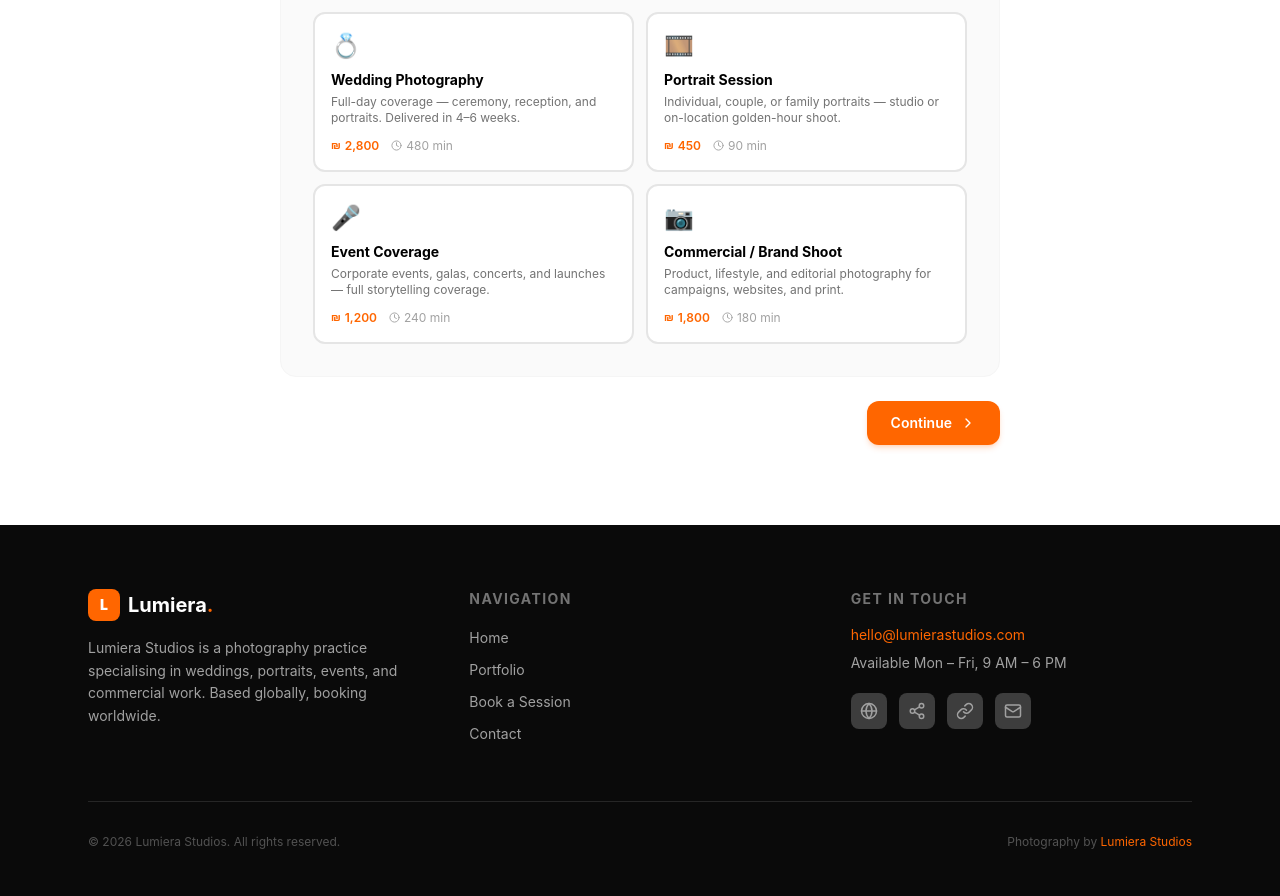
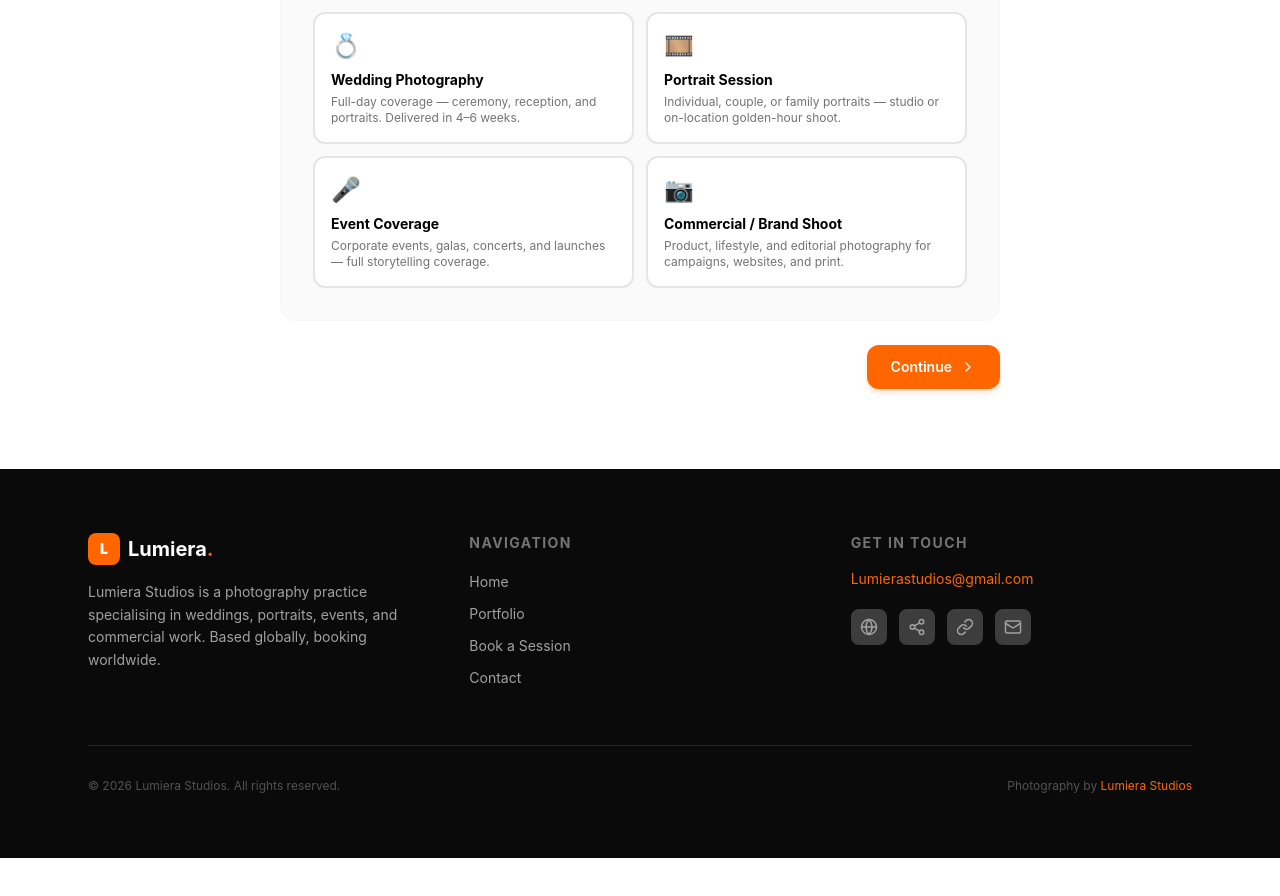
Before and after one commit to Gilbert1999-kojo/lumiera-photography, a React (Vite) app: page / in a window 1280 px wide. Shown: the part 3300-4196 px from the top of the page. After the commit the page ends 4158 px from the top, so only its background shows below. Built offline with nearby package versions, Linux system fonts and the light colour scheme.

Commit message:
Update email, remove prices & times, calendar integration confirmed

```diff
--- a/src/components/Booking.jsx
+++ b/src/components/Booking.jsx
@@ -180,14 +180,7 @@ function StepService({ booking, setBooking }) {
             <div className="text-2xl mb-2">{svc.icon}</div>
             <div className="font-bold text-black dark:text-white text-sm">{svc.name}</div>
             <div className="text-xs text-neutral-500 dark:text-neutral-400 mt-1">{svc.description}</div>
-            <div className="flex items-center gap-3 mt-3">
-              <span className="flex items-center gap-1 text-xs text-brand-orange font-semibold">
-                <span className="text-[11px]">₪</span>{svc.price.replace('₪', '')}
-              </span>
-              <span className="flex items-center gap-1 text-xs text-neutral-400">
-                <Clock size={11} />{svc.duration} min
-              </span>
-            </div>
+
           </button>
         ))}
       </div>
@@ -339,8 +332,6 @@ function StepConfirm({ booking, service, onSubmit }) {
           }
         />
         <SummaryRow icon={<Clock size={15} />} label="Time" value={booking.time ? formatTime(booking.time) : '—'} />
-        <SummaryRow icon={<Clock size={15} />} label="Duration" value={service ? `${service.duration} min` : '—'} />
-        <SummaryRow icon={<span className="text-sm font-bold">₪</span>} label="Price" value={service?.price} />
         <div className="border-t border-neutral-100 dark:border-neutral-800 pt-3 mt-3" />
         <SummaryRow label="Name" value={booking.name} />
         <SummaryRow label="Email" value={booking.email} />
--- a/src/components/Footer.jsx
+++ b/src/components/Footer.jsx
@@ -7,7 +7,7 @@ export default function Footer() {
     { icon: <Globe size={18} />,  href: '#', label: 'Website' },
     { icon: <Share2 size={18} />, href: '#', label: 'Twitter / X' },
     { icon: <Link size={18} />,   href: '#', label: 'LinkedIn' },
-    { icon: <Mail size={18} />,   href: 'mailto:hello@portfolio.com', label: 'Email' },
+    { icon: <Mail size={18} />,   href: 'mailto:Lumierastudios@gmail.com', label: 'Email' },
   ];
 
   return (
@@ -38,7 +38,7 @@ export default function Footer() {
                 ['Home',           '#'        ],
                 ['Portfolio',      '#portfolio'],
                 ['Book a Session', '#booking' ],
-                ['Contact',        'mailto:hello@lumierastudios.com'],
+                ['Contact',        'mailto:Lumierastudios@gmail.com'],
               ].map(([label, href]) => (
                 <li key={label}>
                   <a
@@ -58,12 +58,11 @@ export default function Footer() {
               Get in Touch
             </h4>
             <a
-              href="mailto:hello@lumierastudios.com"
+              href="mailto:Lumierastudios@gmail.com"
               className="text-sm text-brand-orange hover:text-brand-orange-light transition-colors block mb-2"
             >
-              hello@lumierastudios.com
+              Lumierastudios@gmail.com
             </a>
-            <p className="text-sm text-neutral-400">Available Mon – Fri, 9 AM – 6 PM</p>
 
             {/* Social icons */}
             <div className="flex gap-3 mt-5">
--- a/src/data/servicesData.js
+++ b/src/data/servicesData.js
@@ -3,7 +3,6 @@ export const services = [
     id: 'wedding',
     name: 'Wedding Photography',
     duration: 480,
-    price: '₪2,800',
     description: 'Full-day coverage — ceremony, reception, and portraits. Delivered in 4–6 weeks.',
     icon: '💍',
   },
@@ -11,7 +10,6 @@ export const services = [
     id: 'portrait',
     name: 'Portrait Session',
     duration: 90,
-    price: '₪450',
     description: 'Individual, couple, or family portraits — studio or on-location golden-hour shoot.',
     icon: '🎞️',
   },
@@ -19,7 +17,6 @@ export const services = [
     id: 'event',
     name: 'Event Coverage',
     duration: 240,
-    price: '₪1,200',
     description: 'Corporate events, galas, concerts, and launches — full storytelling coverage.',
     icon: '🎤',
   },
@@ -27,7 +24,6 @@ export const services = [
     id: 'commercial',
     name: 'Commercial / Brand Shoot',
     duration: 180,
-    price: '₪1,800',
     description: 'Product, lifestyle, and editorial photography for campaigns, websites, and print.',
     icon: '📷',
   },
```
